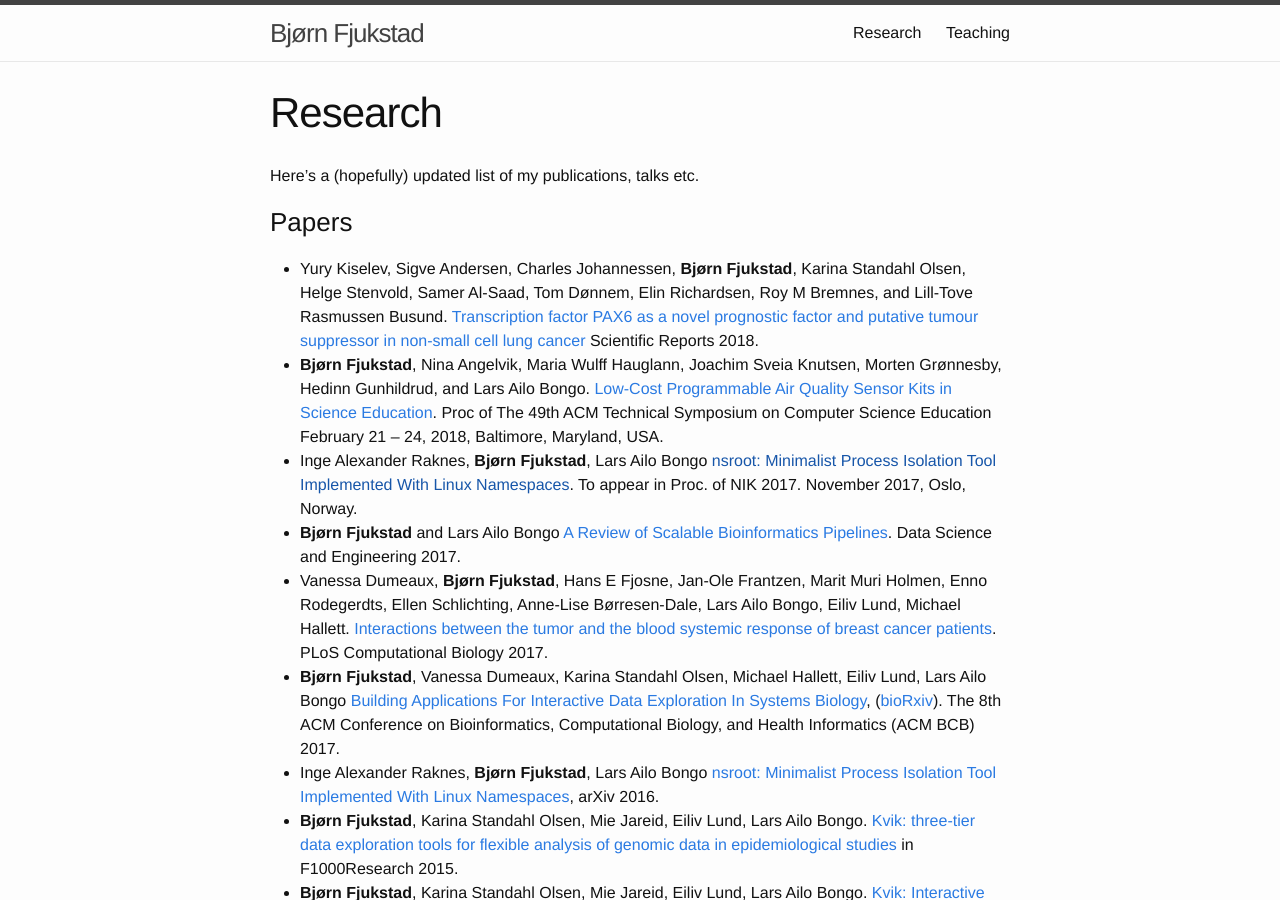
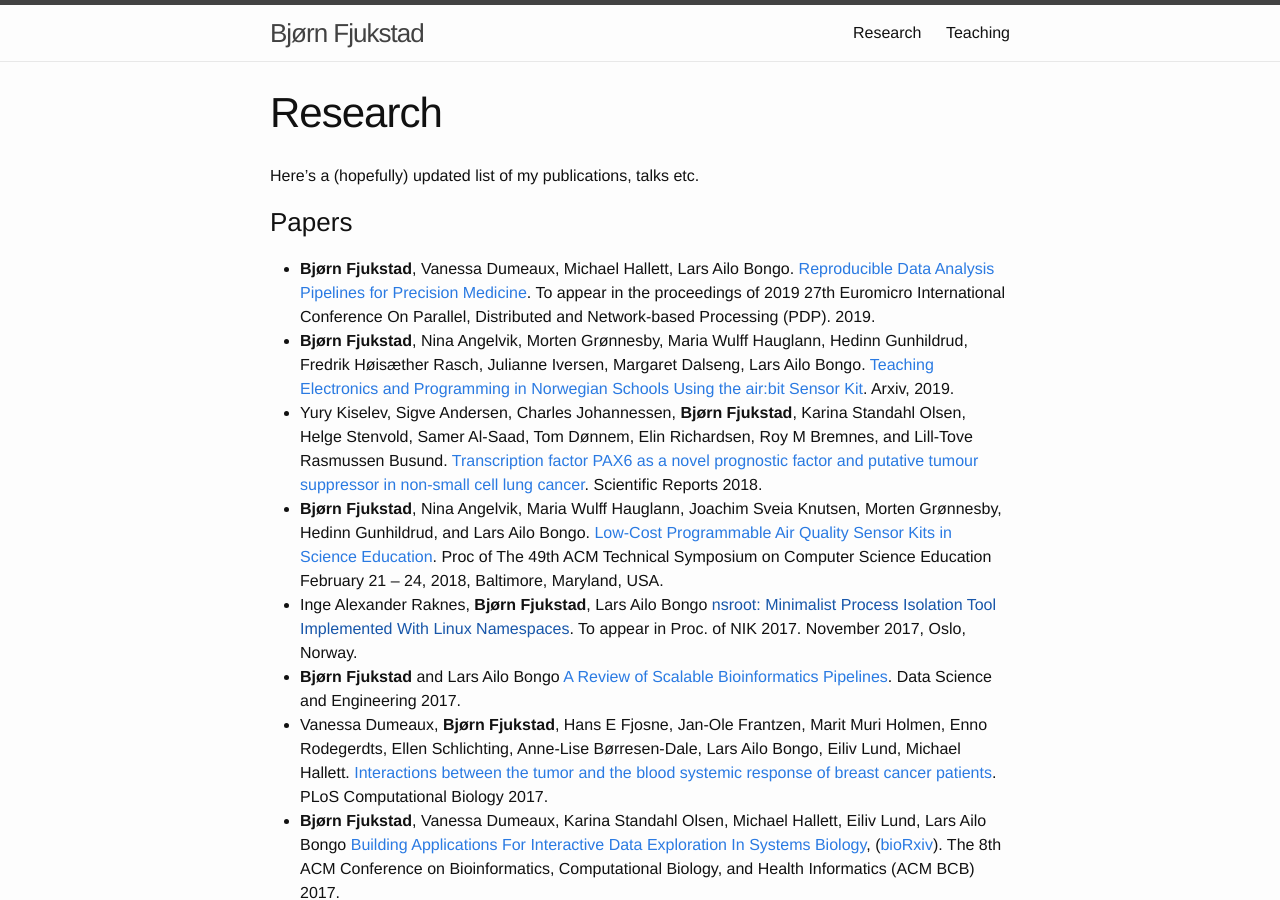
Before and after one commit to fjukstad/fjukstad.github.io, a Jekyll site: the page built from research.md, in a window 1280 px wide and 900 px high. Built offline with Jekyll 4.4.1, drawn with Linux system fonts in a browser that asks for light colours.

Commit message:
add new papers

```diff
--- a/research.md
+++ b/research.md
@@ -6,13 +6,19 @@ permalink: /research/
 Here's a (hopefully) updated list of my publications, talks etc.
 
 ### Papers
-
+- **Bjørn Fjukstad**, Vanessa Dumeaux, Michael Hallett,  Lars Ailo Bongo.
+ [Reproducible Data Analysis Pipelines for Precision Medicine](https://www.biorxiv.org/content/10.1101/354811v1).
+ To appear in the proceedings of 2019 27th Euromicro International Conference On
+ Parallel, Distributed and Network-based Processing (PDP). 2019.
+- **Bjørn Fjukstad**, Nina Angelvik, Morten Grønnesby, Maria Wulff Hauglann,
+  Hedinn Gunhildrud, Fredrik Høisæther Rasch, Julianne Iversen, Margaret
+  Dalseng, Lars Ailo Bongo. [Teaching Electronics and Programming in Norwegian Schools Using the air:bit Sensor Kit](https://arxiv.org/abs/1901.05240). Arxiv, 2019.
 - Yury Kiselev, Sigve Andersen, Charles Johannessen, **Bjørn Fjukstad**,
   Karina Standahl Olsen, Helge Stenvold, Samer Al-Saad, Tom
   Dønnem, Elin Richardsen, Roy M Bremnes, and Lill-Tove Rasmussen Busund.
   [Transcription factor PAX6 as a novel prognostic factor and putative tumour
   suppressor in non-small cell lung
-  cancer](https://www.nature.com/articles/s41598-018-23417-z)
+  cancer](https://www.nature.com/articles/s41598-018-23417-z).
   Scientific Reports 2018.
 - **Bjørn Fjukstad**, Nina Angelvik, Maria Wulff Hauglann, Joachim Sveia
   Knutsen, Morten Grønnesby, Hedinn Gunhildrud, and Lars Ailo Bongo.
@@ -46,7 +52,6 @@ Here's a (hopefully) updated list of my publications, talks etc.
   Bongo. [Kvik: Interactive exploration of genomic data from the NOWAC
   postgenome biobank.](http://ojs.bibsys.no/index.php/NIK/article/view/11) in
   Proc. of NIK 2014. November 2014, Fredrikstad, Norway.
-
 - Giacomo Tartari, Lars Tiede, Einar Jakobsen Holsbø, Kenneth Knudsen, Inge
   Alexander Raknes, **Bjørn Fjukstad**, Nicolle Mode, John Markus Bjørndalen,
   Eiliv Lund, Lars Ailo Bongo. [Mr. Clean: a tool for tracking and comparing the
```
